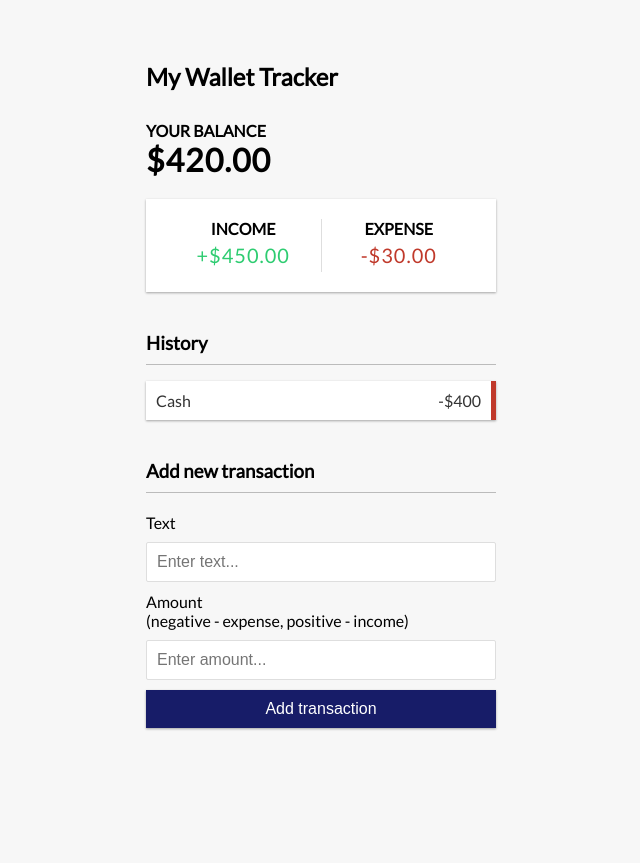
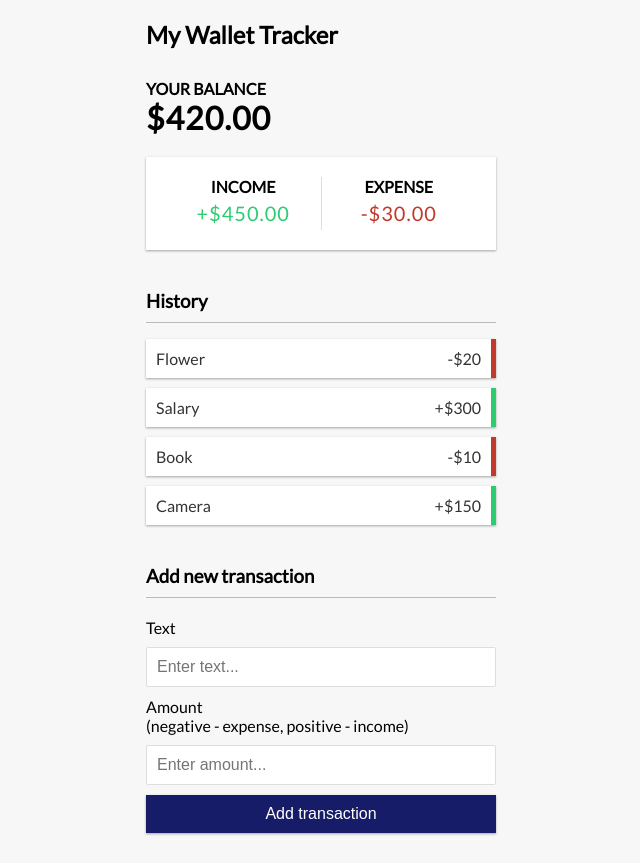
Before and after one commit to Trezzmann/wallet-app-react-typescript, a React (Create React App) app: page / in a window 1280 px wide. Shown: the whole page, without its empty margins (319-959 px from the left). Before the commit the page ends 800 px from the top, so only its background shows below. Built offline with nearby package versions, Linux system fonts and the light colour scheme.

Commit message:
Listing transactions

```diff
--- a/src/components/Transaction.tsx
+++ b/src/components/Transaction.tsx
@@ -1,7 +1,17 @@
-export default function Transaction() {
+import { Transaction } from "../Interfaces";
+
+export default function TransactionItem({
+  transaction
+}: {
+  transaction: Transaction;
+}) {
+  const sign = transaction.amount < 0 ? "-" : "+";
   return (
-    <li className="minus">
-      Cash <span>-$400</span>
+    <li className={transaction.amount < 0 ? "minus" : "plus"}>
+      {transaction.text}{" "}
+      <span>
+        {sign}${Math.abs(transaction.amount)}
+      </span>
       <button className="delete-btn">x</button>
     </li>
   );
--- a/src/components/TransactionList.tsx
+++ b/src/components/TransactionList.tsx
@@ -3,11 +3,14 @@ import { useContext } from "react";
 import { AppContext } from "../context/AppState";
 
 export default function TransactionList() {
+  const { transactions } = useContext(AppContext);
   return (
     <>
       <h3>History</h3>
       <ul className="list">
-        <Transaction />
+        {transactions.map((x) => (
+          <Transaction key={x.id} transaction={x} />
+        ))}
       </ul>
     </>
   );
```
Also changed, not shown: src/Interfaces.tsx (+7 -5 lines).
